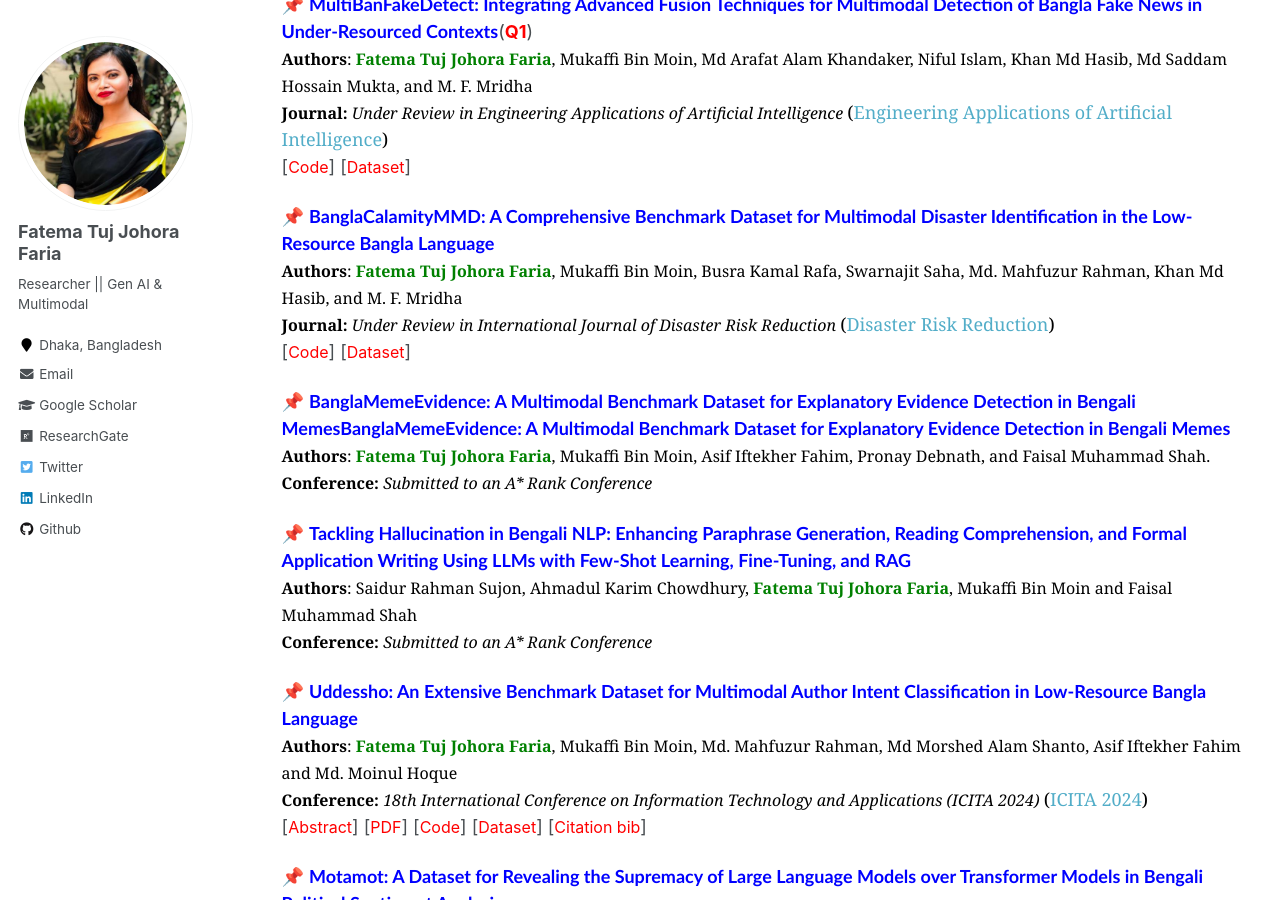
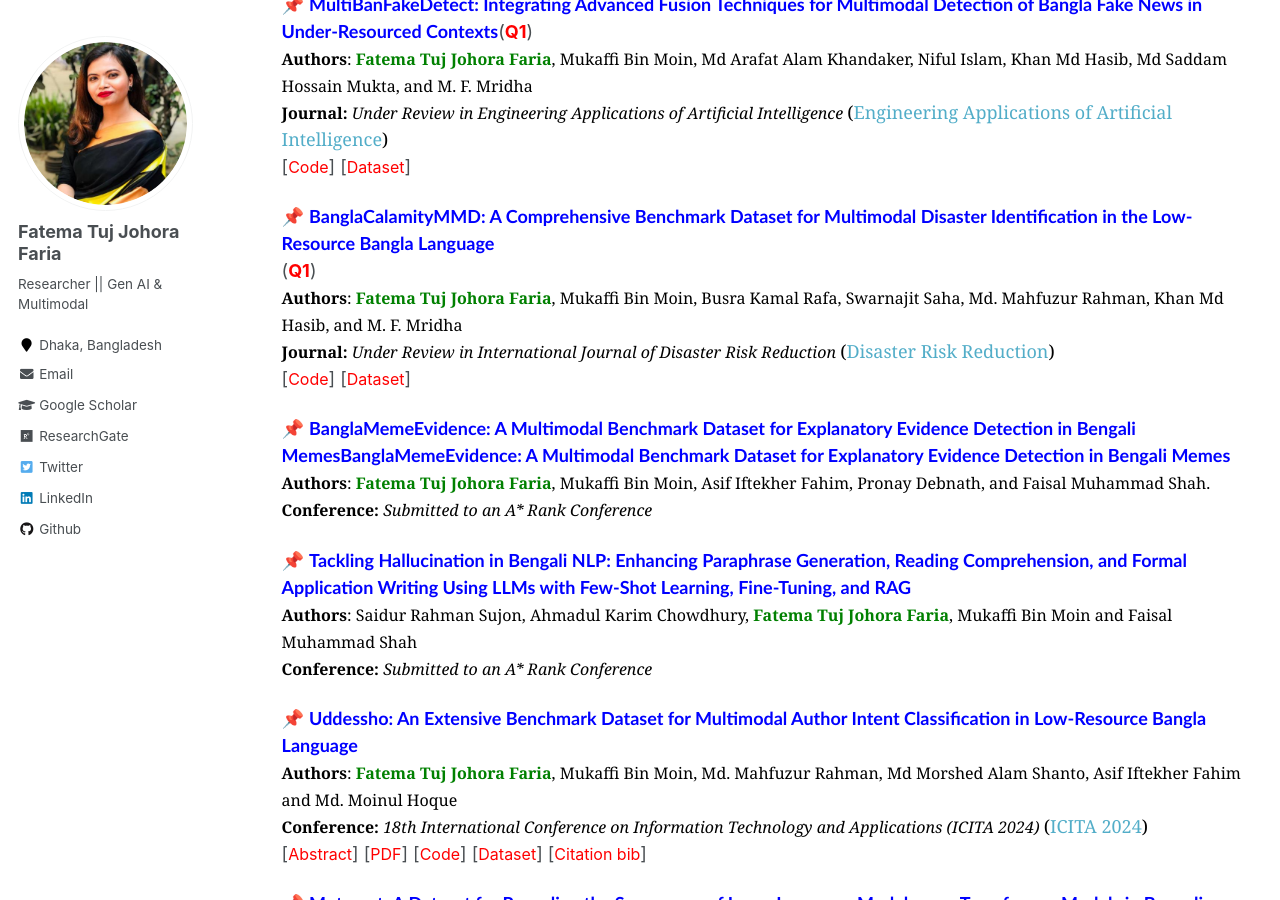
Before and after one commit to fatemafaria142/fatemafaria142.github.io, a Jekyll site: the page built from _pages/publications.md, in a window 1280 px wide and 900 px high, scrolled down 495 px. Built offline with Jekyll 4.4.1, drawn with Linux system fonts in a browser that asks for light colours.

Commit message:
Update publications.md

```diff
--- a/_pages/publications.md
+++ b/_pages/publications.md
@@ -37,7 +37,7 @@ author_profile: true
 
 
 <!-- Paper 09 -->
-📌 [<span style="color:blue;font-family:Trebuchet MS;">**BanglaCalamityMMD: A Comprehensive Benchmark Dataset for Multimodal Disaster Identification in the Low-Resource Bangla Language**</span>]()<br>
+📌 <span style="color:blue;font-family:Trebuchet MS;">**BanglaCalamityMMD: A Comprehensive Benchmark Dataset for Multimodal Disaster Identification in the Low-Resource Bangla Language**</span><br> (<span style="color:red"><strong>Q1</strong></span>)<br>
 <span style="color:black;font-family:Georgia">
 	<font size="3"><strong>Authors</strong>: <strong style="color:green">Fatema Tuj Johora Faria</strong>, Mukaffi Bin Moin, Busra Kamal Rafa, Swarnajit Saha, Md. Mahfuzur Rahman, Khan Md Hasib, and M. F. Mridha</font>
 </span>
```
